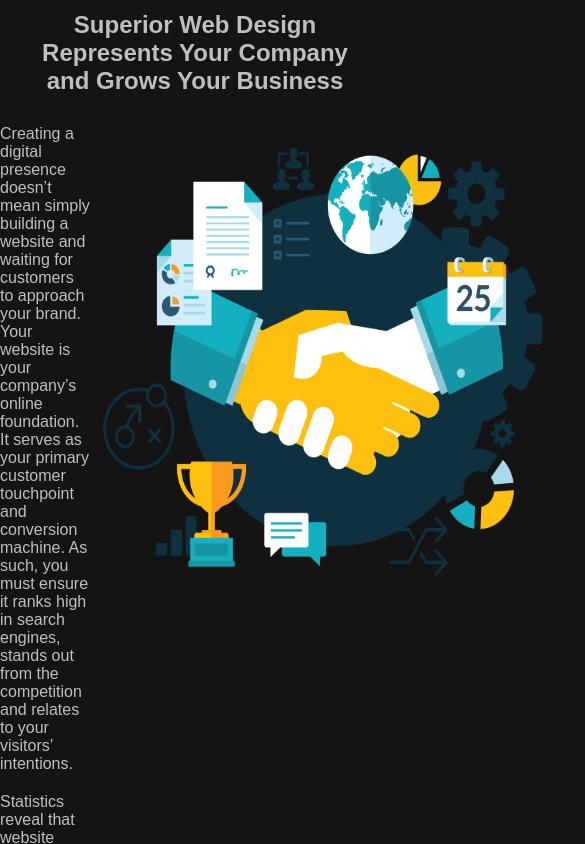
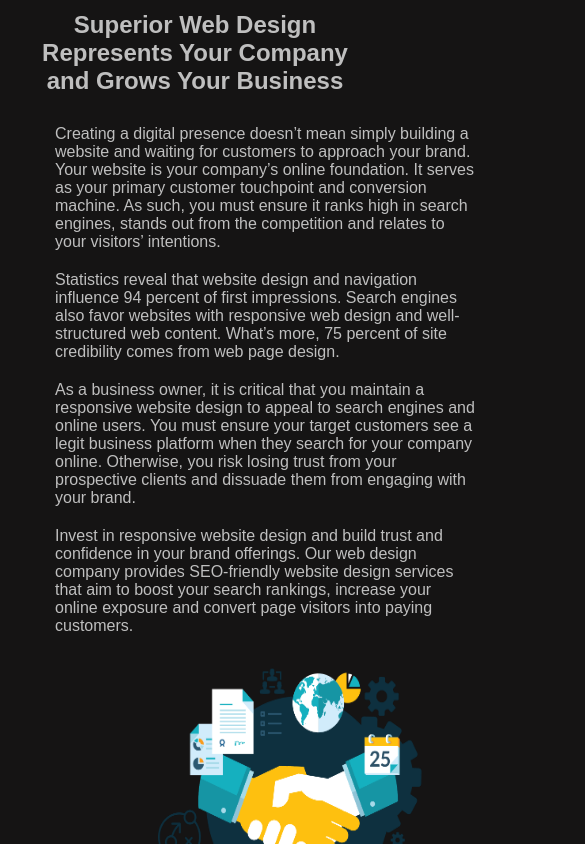
Before and after one commit to Sridevijagadesh/AK-IT-Hub, a React (Create React App) app: page /service in a window 390 px wide. Shown: the part 940-1784 px from the top of the page, 585 px wide, since content can reach past the window. Built offline with nearby package versions, Linux system fonts and the light colour scheme.

Commit message:
navgation

```diff
--- a/src/Component/Navbar/Navbar.jsx
+++ b/src/Component/Navbar/Navbar.jsx
@@ -21,7 +21,7 @@ const Navbar = () => {
         <p>AK-IT-HUB</p>
       </div>
       <ul className={active}>
-        <li ><NavLink to='/' className='link ' onClick={navToggle} >Home</NavLink></li>
+        <li onClick={window.scrollTo(0,0)} ><NavLink to='/' className='link ' onClick={navToggle} >Home</NavLink></li>
         <li><NavLink to='/about'  className='link' onClick={navToggle}>About</NavLink></li>
         <li><NavLink to='/service'  className='link' onClick={navToggle}>service</NavLink></li>
         <li><NavLink to='/team'  className='link' onClick={navToggle}>Team</NavLink></li>
--- a/src/Pages/About.jsx
+++ b/src/Pages/About.jsx
@@ -1,4 +1,5 @@
 import React from 'react'
+import { FaArrowRight} from 'react-icons/fa6'
 
 const About = () => {
   return (
@@ -9,15 +10,25 @@ const About = () => {
           </div>
           <div className='about-web'>
             <div className='about-web1'>
+             <h1>Welcome to our website</h1>
+            <p>Welcome to AK IT Pvt Ltd, where innovation meets excellence.</p>
+            <p>With a proven track record of success and a relentless pursuit of innovation, we are committed to empowering businesses to thrive in today's fast-paced digital landscape.</p>
+           </div>
 
-            <h1>Welcome to our website</h1>
-            <p>Lorem ipsum dolor, sit amet consectetur adipisicing elit. Ullam suscipit quidem quos temporibus illo hic. Magni, sunt deserunt! Expedita iure recusandae, eveniet magni voluptates aliquam fugit odit autem repellat. Vitae!</p>
-
-           </div>
             <div className='about-web'>
               <img src='https://i.pinimg.com/originals/af/7b/7a/af7b7a8ee3766dcf960c3c2f9d6010ac.jpg' alt=''/>
             </div>
+
             </div>
+            <div className='about-info'>
+            <h1>What We bring to the table</h1>
+           <p>We've had an amazing journey coming to where we are today and now feel confident that we can provide you a professional and effecive solution that in a a timely manner. We have extensive Skills in the Following aread:</p>
+           <p><FaArrowRight/>Creating clean , accessiable HTML</p>
+           <p><FaArrowRight/>Writing CSS to make your site look beautiful</p>
+           <p><FaArrowRight/>Writing funcional , usefull code to power website</p>
+           <p><FaArrowRight/>Creating useful innovation web application from the groung up using these skills</p>
+           <p><FaArrowRight/>Giving you as a client , the best poosiable experience in working with us</p>
+           </div>
         </div>
     </div>
   )
--- a/src/Pages/CSS/home.css
+++ b/src/Pages/CSS/home.css
@@ -65,7 +65,7 @@ margin-top: 20px;
 }
 .about{
   background-color: #151414;
-  height: 70vh;
+ height: auto;
   margin-top: 70px;
 
 }
@@ -129,6 +129,21 @@ row-gap: 10px;
   width: 400px;
   height: 400px;
   box-shadow:10px 5px 20px #fa690f;
+}
+.about-info{
+  margin-top: 30px;
+  display: flex;
+  flex-direction: column;
+  margin-left: 150px;
+
+}
+.about-info h1{
+  margin-bottom: 20px;
+  margin-left: 15px;
+}
+.about-info p{
+  width: 700px;
+padding: 10px;
 }
 /* service */
 .service-header{
@@ -331,5 +346,13 @@ margin-top: 0;
   flex-direction: column;
 margin-bottom: 10px;
 }
-
+.about-info{
+  display: flex;
+  flex-direction: column;
+  width: 500px;
+margin-left: -10px;
+}
+.about-info p{
+  width: 450px;
+}
  }
--- a/src/Pages/CSS/service.css
+++ b/src/Pages/CSS/service.css
@@ -64,3 +64,22 @@
     width: 500px;
     height: 500px;
   }
+
+  @media screen  and (max-width:1024px){
+    .service-row{
+      display: flex;
+      flex-direction: column;
+      width: 600px;
+      position: relative;
+      justify-content: center;
+      align-items: center;
+    }
+    .service-row1 p{
+     width: 60%;
+      margin-left: -70px;
+    }
+    .service-row img{
+      width: 300px;
+      height: 300px;
+    }
+  }
```
